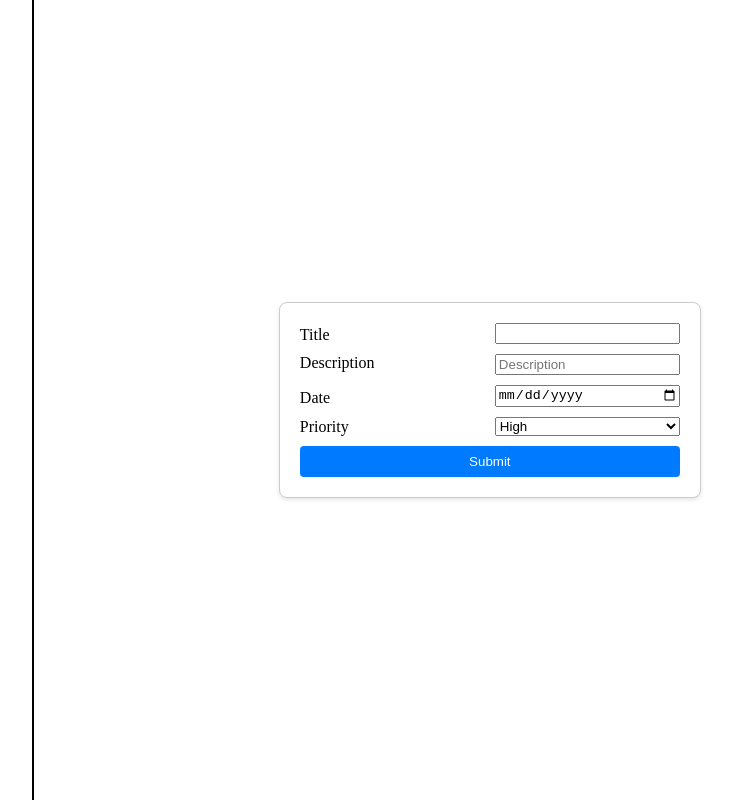
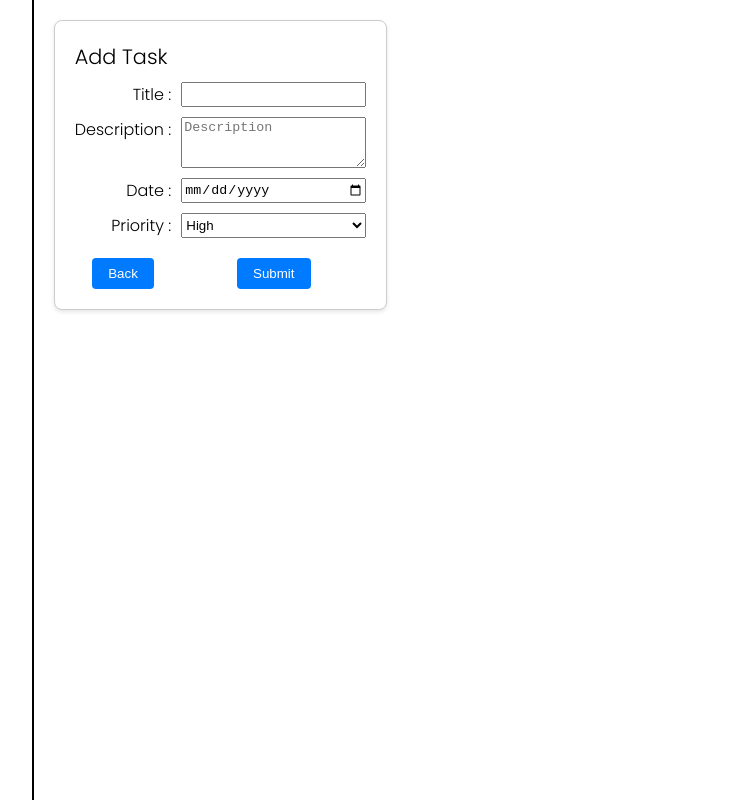
Before and after one commit to moxiegg/todo-app, a website built with webpack: page dist/index.html in a window 1280 px wide. Both pictures are taken after a click on the button "Add Task". Shown: the whole page, without its empty margins (334-1066 px from the left). Built offline with nearby package versions, Linux system fonts and the light colour scheme.

Commit message:
did changes to UI

```diff
--- a/src/formGenerator.js
+++ b/src/formGenerator.js
@@ -3,28 +3,34 @@ export function todoForm() {
   const extraDiv = document.createElement("div");
   extraDiv.className = "centerClass";
 
+  const formTitle = document.createElement("div");
+  formTitle.textContent = "Add Task";
+  formTitle.className = "formTitle";
+
   const formElement = document.createElement("form");
-  formElement.classList.add("formElement","card");
+  formElement.classList.add("formElement");
 
   const titleLabel = document.createElement("label");
-  titleLabel.textContent = "Title";
+  titleLabel.textContent = "Title  : ";
   titleLabel.className = "formLabel";
   const titleInput = document.createElement("input");
   titleInput.type = "text";
+  titleInput.maxLength=20;
   titleInput.name = "title";
 
 
-  const descriptionLabel = document.createElement("div");
-  descriptionLabel.textContent = "Description";
-  const descriptionInput = document.createElement("input");
-  descriptionInput.type = "textarea";
-  descriptionInput.rows = 4;
-  descriptionInput.cols = 50;
+  const descriptionLabel = document.createElement("label");
+  descriptionLabel.textContent = "Description : ";
+  descriptionLabel.className = "formLabel";
+  const descriptionInput = document.createElement("textarea");
+  descriptionInput.rows = 3;
+  descriptionInput.cols = 15;
   descriptionInput.placeholder = "Description";
+  descriptionInput.maxLength=35;
   descriptionInput.name = "description";
 
   const priorityLabel = document.createElement("label");
-  priorityLabel.textContent = "Priority";
+  priorityLabel.textContent = "Priority : ";
   priorityLabel.className = "formLabel";
   const priorityInput = document.createElement("select");
   priorityInput.name = "priority";
@@ -45,16 +51,14 @@ export function todoForm() {
 
 
   const dateLabel = document.createElement("label");
-  dateLabel.textContent = "Date";
+  dateLabel.textContent = "Date : ";
   dateLabel.className = "formLabel";
   const dateInput = document.createElement("input");
   dateInput.type = "date";
   dateInput.name = "date";
 
-  const submitButton = document.createElement("button");
-  submitButton.classList.add("formBtn","card-button");
-  submitButton.textContent = "Submit";
   formElement.append(
+    formTitle,
     titleLabel,
     titleInput,
     descriptionLabel,
@@ -63,8 +67,8 @@ export function todoForm() {
     dateInput,
     priorityLabel,
     priorityInput,
-    submitButton
   );
+  extraDiv.className = "card";
   extraDiv.append(formElement);
   return extraDiv;
 }
--- a/src/projectModule.js
+++ b/src/projectModule.js
@@ -1,25 +1,25 @@
 import { todoForm } from "./formGenerator";
-import task from './todoModule.js';
-import {updateContent} from "./uiModule";
+import task from "./todoModule.js";
+import { updateContent } from "./uiModule";
 import "./style/mainStyle.css";
 
-export class project{
-    constructor(name){
-        this.tasks=[];
-        this.name=name;
+export class project {
+  constructor(name) {
+    this.tasks = [];
+    this.name = name;
   }
-    getTasks(){
+  getTasks() {
     return this.tasks;
   }
-    getName(){
+  getName() {
     return this.name;
   }
-    addTask(obj){
+  addTask(obj) {
     this.tasks.push(obj);
   }
-    removeTask(obj){
+  removeTask(obj) {
     const ind = this.tasks.indexOf(obj);
-        if(ind!=-1)this.tasks.splice(ind,1);
+    if (ind != -1) this.tasks.splice(ind, 1);
   }
 }
 
@@ -27,11 +27,25 @@ export class project{
 function createAddButton(projObj) {
   const todoAddBtn = document.createElement("button");
   todoAddBtn.textContent = "Add Task";
-  todoAddBtn.className="card-button";
+  todoAddBtn.className = "card-button";
   const extraDiv = document.createElement("div");
   todoAddBtn.addEventListener("click", () => {
-    const formElement = todoForm();
-    updateContent(formElement);
+    const form = todoForm();
+    const backButton = document.createElement("button");
+
+    const submitButton = document.createElement("button");
+    submitButton.classList.add("formBtn", "card-button");
+    submitButton.textContent = "Submit";
+    backButton.textContent = "Back";
+    backButton.type="button";
+    backButton.addEventListener('click',()=>{
+      updateContent(showProject(projObj));
+    })
+    backButton.classList.add("formBtn","card-button");
+    form.firstChild.append(backButton);
+    form.firstChild.append(submitButton);
+    updateContent(form);
+    const formElement = form.firstChild;
     formElement.addEventListener("submit", (e) => {
       e.preventDefault();
       const formData = new FormData(formElement);
@@ -51,15 +65,15 @@ function createAddButton(projObj) {
 //creates separate task elements from the provided task object and project
 function createTaskElement(taskObj, projObj) {
   const element = document.createElement("div");
-  element.classList.add("todoObject","card");
+  element.classList.add("todoObject", "card");
 
   const title = document.createElement("div");
   title.textContent = taskObj.getTitle();
-  title.className="card-title";
+  title.className = "card-title";
 
   const description = document.createElement("div");
   description.textContent = taskObj.getDescription();
-  description.className="card-content";
+  description.className = "card-content";
 
   const date = document.createElement("div");
   date.textContent = taskObj.getDate();
@@ -70,7 +84,7 @@ function createTaskElement(taskObj, projObj) {
     projObj.removeTask(taskObj);
     updateContent(showProject(projObj));
   });
-  element.append(title, description, date,delButton);
+  element.append(title, description, date, delButton);
 
   if (taskObj.priority == "high") element.classList.add("high");
   if (taskObj.priority == "low") element.classList.add("low");
@@ -83,22 +97,21 @@ export function showProject(projObj) {
   const projectContent = document.createElement("div");
   projectContent.className = "projectUI";
 
-  const projectHeader = document.createElement('div');
+  const projectHeader = document.createElement("div");
   projectHeader.className = "projectHeader";
 
-  const projectTitle = document.createElement('div');
-  projectTitle.textContent=projObj.getName();
+  const projectTitle = document.createElement("div");
+  projectTitle.textContent = projObj.getName();
 
   projectHeader.append(projectTitle);
   projectHeader.append(createAddButton(projObj));
 
-  const tasks = document.createElement('div');
-  tasks.className="projectContent";
+  const tasks = document.createElement("div");
+  tasks.className = "projectContent";
   projObj.getTasks().forEach((task) => {
-    const t = createTaskElement(task,projObj);
+    const t = createTaskElement(task, projObj);
     tasks.append(t);
   });
-
-  projectContent.append(projectHeader,tasks);
+  projectContent.append(projectHeader, tasks);
   return projectContent;
 }
--- a/src/style/mainStyle.css
+++ b/src/style/mainStyle.css
@@ -1,59 +1,67 @@
-body{
-    margin:0;
-    padding:0;
+@import url("https://fonts.googleapis.com/css2?family=Lato:wght@300&family=Merriweather:wght@300&family=Montserrat:wght@300&family=Poppins:wght@300&family=Roboto:wght@300&display=swap");
+body {
+  margin: 0;
+  padding: 0;
+  display: grid;
+  grid-template-columns: 2fr 5fr;
+  font-family: 'Poppins', sans-serif;
 }
-body{
-    display:grid;
-    grid-template-columns: 2fr 5fr;
-}
-#sidebar{
-    display:flex;
+#sidebar {
+  display: flex;
   flex-direction: column;
   box-sizing: border-box;
   height: 100vh;
 }
-#content{
-    border-left:2px solid black;
-    padding:20px;
-    gap:50px;
+#content {
+  border-left: 2px solid black;
+  padding: 20px;
+  gap: 50px;
   height: 100vh;
   box-sizing: border-box;
 }
-.projectUI{
-    display:grid;
-    gap:10px;
+
+.projectUI {
+  display: grid;
+  gap: 10px;
   grid-template-rows: 1fr 10fr;
 }
-.projectHeader{
-    display:flex;
+.projectHeader {
+  display: flex;
   justify-content: space-evenly;
   align-items: center;
 }
-.projectContent{
-    display:flex;
-    gap:50px;
+.projectContent {
+  display: flex;
+  gap: 50px;
 }
 
-.high{
-    background-color: #FF6B6B;
+.high {
+  background-color: #ff6b6b;
 }
-.medium{
-    background-color:#E9C46A;
+.medium {
+  background-color: #e9c46a;
 }
-.low{
-    background-color: #A8DADC;
+.low {
+  background-color: #a8dadc;
 }
-.formElement{
-    display:grid;
-    grid-template-columns: 1fr 1fr;
+.formElement {
+  display: grid;
+  grid-template-columns: auto 1fr;
   flex-direction: column;
-    gap:10px;
+  gap: 10px;
 }
-.formLabel{
-    align-self: end;
+.formLabel {
+  justify-self: end;
 }
-.formBtn{
+.formBtn {
+  /* grid-column: 1/3; */
+  place-self: center;
+  margin-top: 10px;
+}
+.formTitle {
   grid-column: 1/3;
+  place-self: start;
+  font-size: 1.3rem;
 }
 .card {
   border: 1px solid #ccc;
@@ -61,7 +69,7 @@ body{
   box-shadow: 0 2px 4px rgba(0, 0, 0, 0.1);
   padding: 20px;
   background-color: #fff;
-  height:max-content;
+  height: max-content;
   width: max-content;
 }
 
@@ -90,9 +98,9 @@ body{
   background-color: #0056b3;
 }
 
-.centerClass{
-    height:100%;
-    display:flex;
+.centerClass {
+  height: 100%;
+  display: flex;
   align-items: center;
   justify-content: center;
 }
```
Lines whose indentation alone changed are shown as unchanged.
